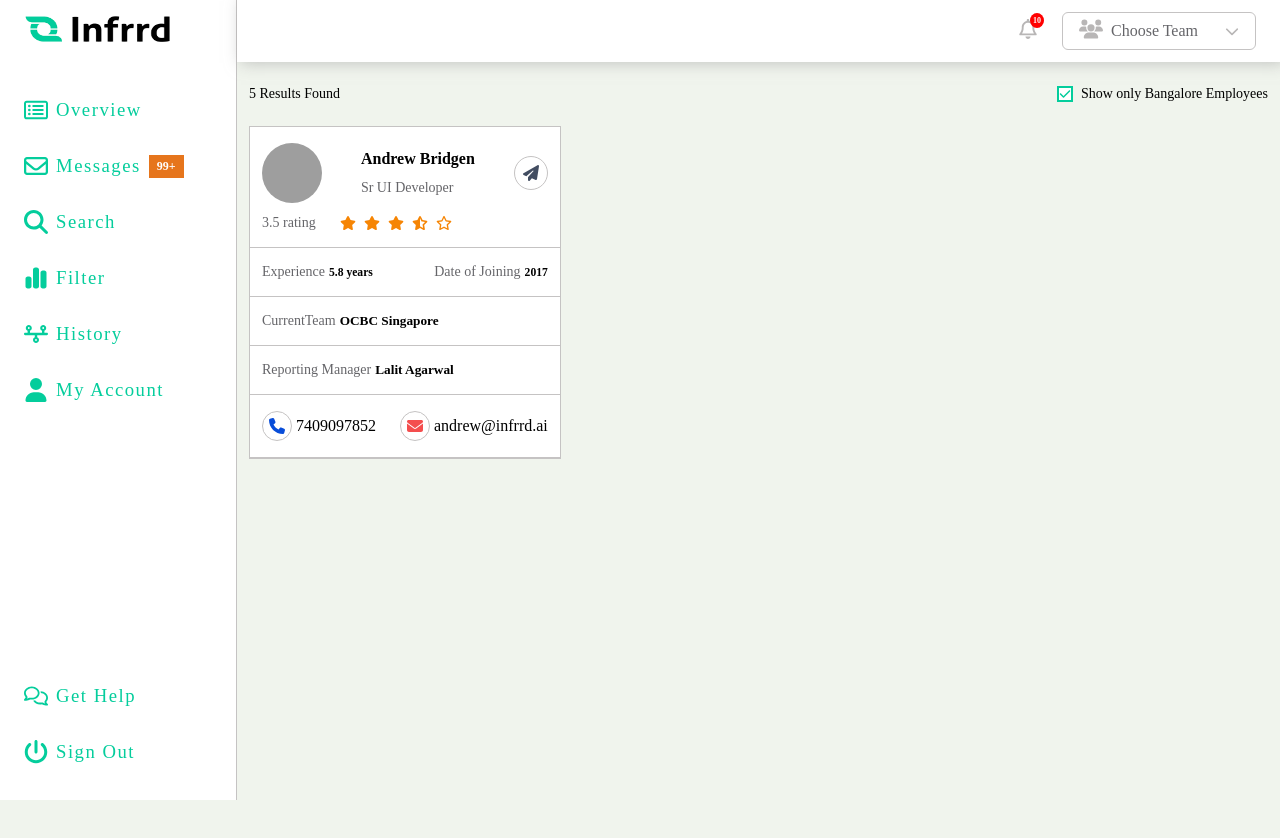
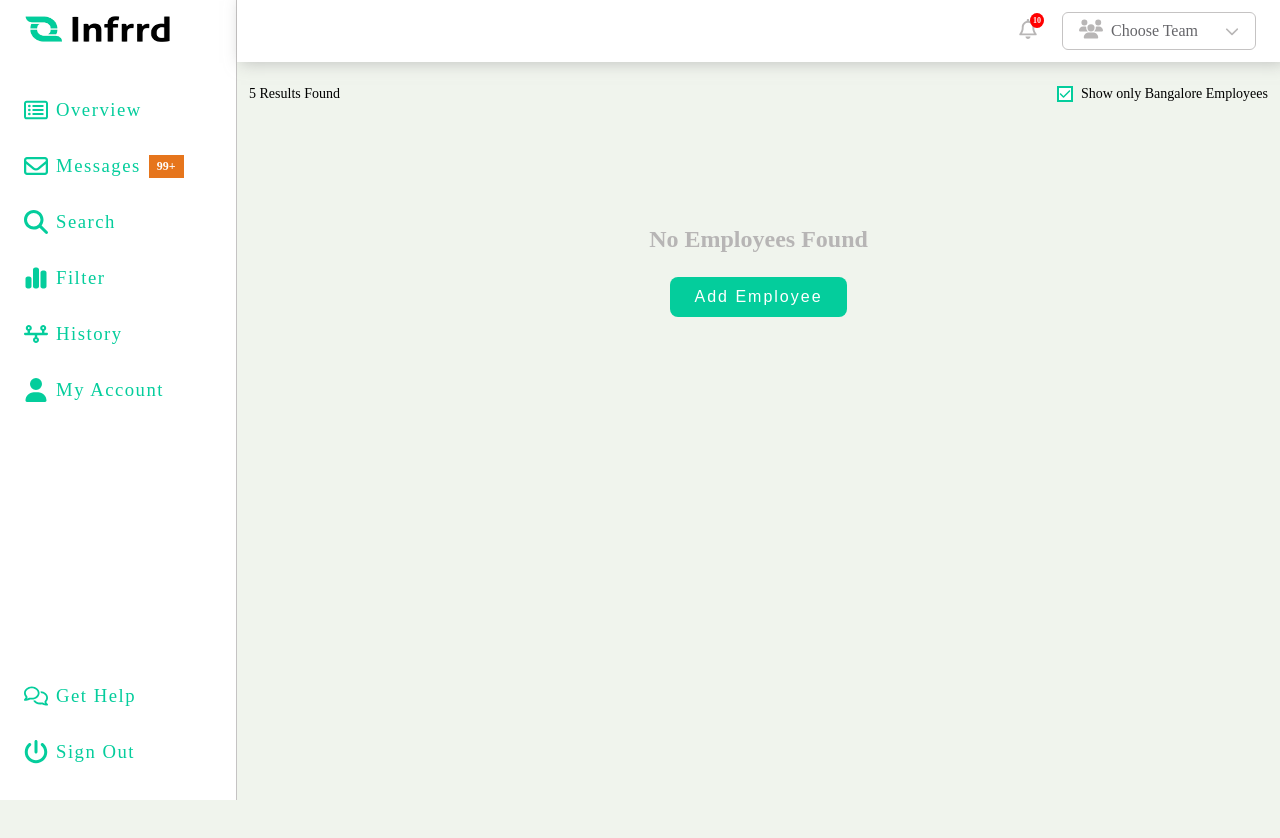
Before and after one commit to Sanjay7878/employee-management, an Angular app: page /dashboard in a window 1280 px wide. Shown: the top 838 px of the page. Built offline with nearby package versions, Linux system fonts and the light colour scheme; grey boxes are pictures that could not be loaded.

Commit message:
add employee component creation

```diff
--- /dev/null
+++ b/src/app/add-employee/add-employee.component.html
@@ -0,0 +1 @@
+<p>add-employee works!</p>
--- a/src/app/dashboard/dashboard.component.html
+++ b/src/app/dashboard/dashboard.component.html
@@ -11,7 +11,14 @@
     </div>
   </section>
   <section class="bottom_section">
-    <div class="employee_card">
+    <ng-container *ngIf="!allEmployee.length">
+      <div class="no-result-container">
+        <h1>No Employees Found</h1>
+        <button class="primary-btn" routerLink="/add-employee">Add Employee</button>
+      </div>
+    </ng-container>
+
+    <!-- <div class="employee_card">
       <div class="detail employee">
         <div class="profile">
           <img src="assets/profiles/profile-1.webp" alt="">
@@ -72,6 +79,6 @@
           andrew&#64;infrrd.ai
         </div>
       </div>
-    </div>
+    </div> -->
   </section>
 </div>
--- a/src/app/dashboard/dashboard.component.scss
+++ b/src/app/dashboard/dashboard.component.scss
@@ -147,3 +147,17 @@
     }
   }
 }
+
+.no-result-container{
+  display: flex;
+  justify-content: center;
+  align-items: center;
+  padding: 100px 40px;
+  flex-direction: column;
+  width: 100%;
+
+  h1{
+    color: rgb(183, 181, 181);
+    margin-bottom: 24px;
+  }
+}
--- a/src/app/dashboard/dashboard.component.ts
+++ b/src/app/dashboard/dashboard.component.ts
@@ -1,12 +1,19 @@
+import { CommonModule } from '@angular/common';
 import { Component } from '@angular/core';
+import { RouterModule } from '@angular/router';
 
 @Component({
   selector: 'app-dashboard',
   standalone: true,
-  imports: [],
+  imports: [
+    CommonModule,
+    RouterModule
+  ],
   templateUrl: './dashboard.component.html',
   styleUrl: './dashboard.component.scss'
 })
 export class DashboardComponent {
 
+  allEmployee: any[] = []
+
 }
--- a/src/app/layout/layout.routes.ts
+++ b/src/app/layout/layout.routes.ts
@@ -12,5 +12,10 @@ export const layoutRoutes: Routes = [
     path: 'dashboard',
     loadComponent: () => import('../dashboard/dashboard.component').then(C => C.DashboardComponent),
     canActivate: [authGuard]
+  },
+  {
+    path: 'add-employee',
+    loadComponent: () => import('../add-employee/add-employee.component').then(C => C.AddEmployeeComponent),
+    canActivate: [authGuard]
   }
 ];
```
Also changed, not shown: src/app/add-employee/add-employee.component.ts (added, +12 -0 lines), src/app/add-employee/add-employee.component.scss (added), 1 other file (tests, documents, lock files or other folders).
